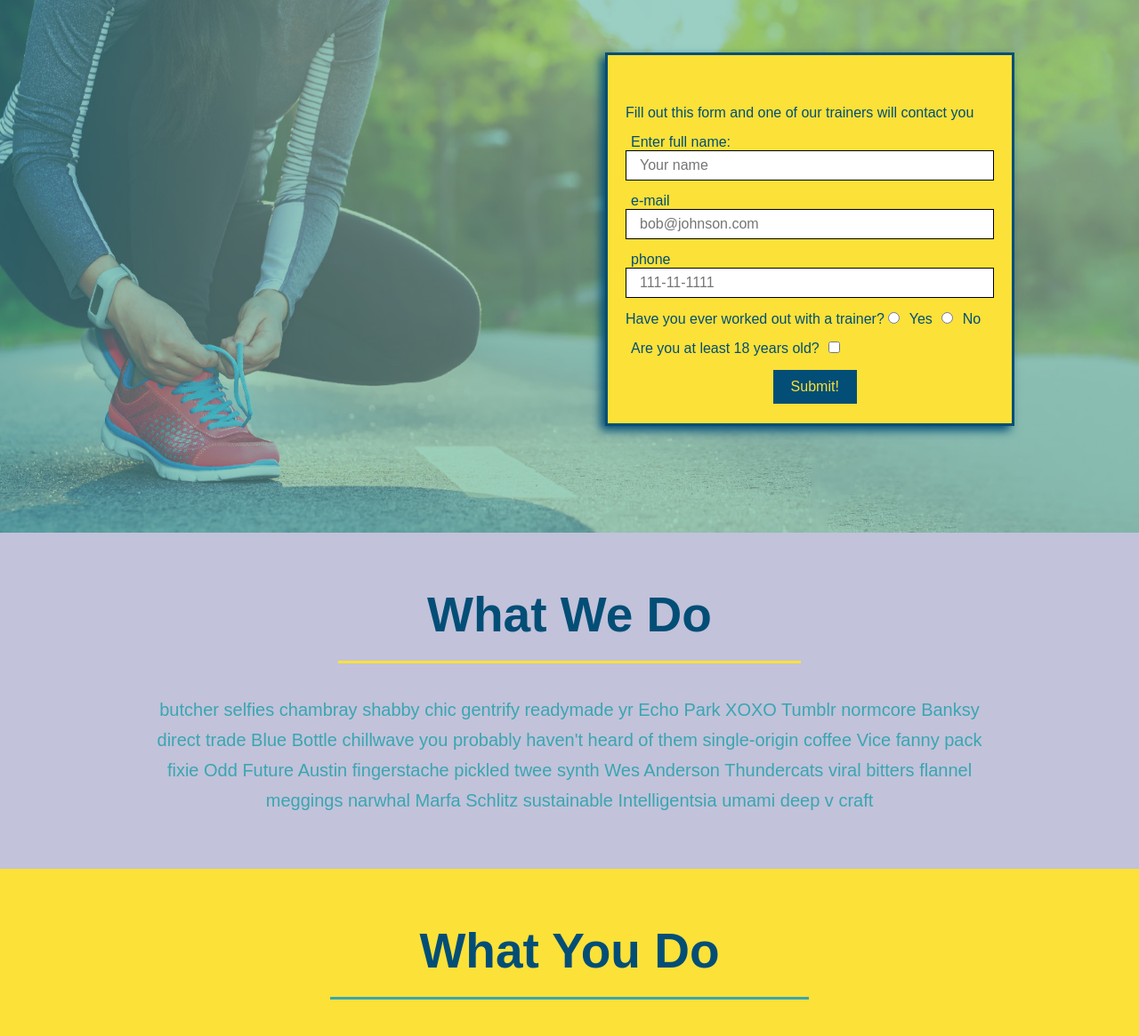
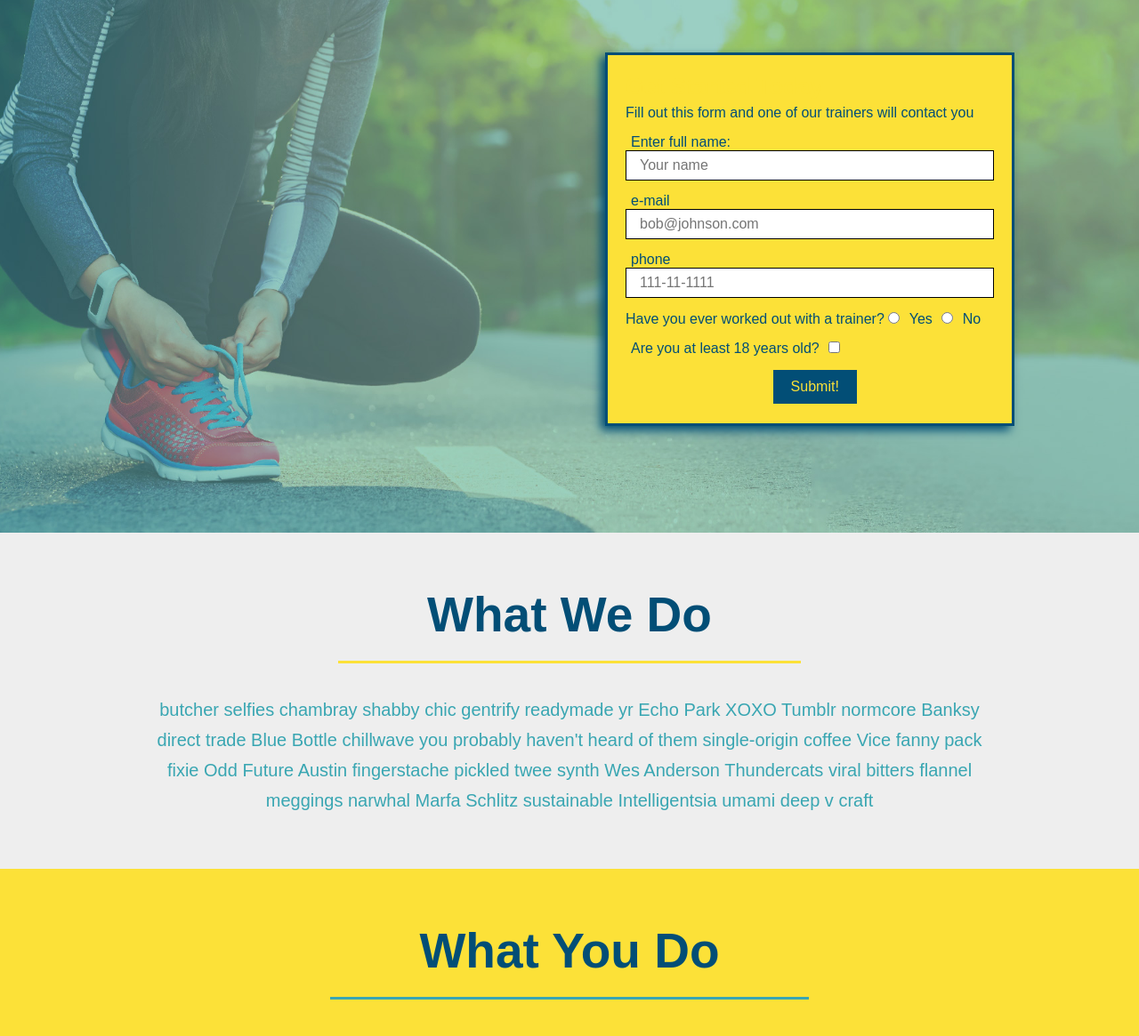
Before and after one commit to kaheela/run-buddy, a PHP site: page / in a window 1280 px wide. Shown: the part 83-1248 px from the top of the page at 89% size. Run offline with PHP 8.4, Linux system fonts and the light colour scheme.

```diff
--- a/assets/style.css
+++ b/assets/style.css
@@ -10,7 +10,7 @@ to elements only in specific cases, such as a <h1><ul><li> */
   }
 
 body {
-    background-color: rgb(194, 194, 218);
+    background-color: rgb(238, 238, 238);
     font-family: Arial, Helvetica, sans-serif;
     color:#024e76;
 }
```
